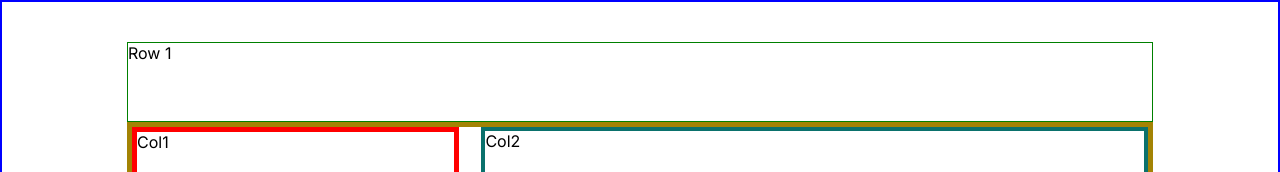
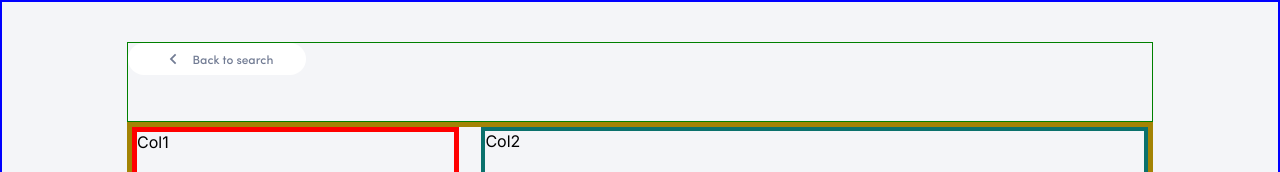
Before and after one commit to NSENGIYUMVA-Christian/weather-app-nextjs, a Next.js app in the folder client/: page /dashboard/profile in a window 1280 px wide. Shown: the top 172 px of the page. Built offline with nearby package versions, Linux system fonts and the light colour scheme; a web font is replaced by a local one.

Commit message:
done styling the back btn

```diff
--- a/client/app/dashboard/profile/page.module.scss
+++ b/client/app/dashboard/profile/page.module.scss
@@ -1,11 +1,16 @@
+$backBtnColor:#727C94;
+$bgColor:#F4F5F8;
+$white:white;
+
 .main{
     border: 2px solid blue;
     height: 100vh;
  padding: 40px 125px;
+ background-color: $bgColor;
 }
 
 .row1{
-    height: 80px;
+    min-height: 80px;
     border: 1px solid green
 }
 .row2{
@@ -14,7 +19,6 @@
     gap:22px
 }
 .rowCol1{
-
     width: 370px;
     height: 574px;
     border: 5px solid red
@@ -24,3 +28,24 @@
     height: 574px;
     border: 4px solid rgb(10, 113, 108)
 }
+.backBtn{
+color:$backBtnColor;
+width:178px;
+height: 32px;
+font-size: 12px;
+line-height: 16px;
+padding: 8px 16px;
+background-color:$white;
+border-radius: 16px;
+display: flex;
+justify-content: center;
+align-items: center;
+gap:8px
+}
+.leftArrowIcon{
+   padding:0px 8px;
+   display: flex;
+justify-content: center;
+align-items: center;
+align-items: center;
+}
--- a/client/app/dashboard/profile/page.tsx
+++ b/client/app/dashboard/profile/page.tsx
@@ -3,17 +3,22 @@ import React, { useEffect } from 'react'
 import { sofiaProBold,sofiaProMedium,sofiaProRegular,bicycletteRegular } from '@/fonts/fonts';
 import styles from "./page.module.scss"
 import Image from 'next/image'
+import leftArrowIcon from "../../../public/images/leftArrow.svg"
 
 import { Sofia_Sans } from "next/font/google";
+import Link from 'next/link';
 const sofiaSansMedium = Sofia_Sans({ weight: "500", subsets: ["latin"] });
 const sofiaSansRegular = Sofia_Sans({ weight: "400", subsets: ["latin"] });
 
 
 const page = () => {
   return (
-    <section className={styles.main} >
+    <section className={`${styles.main}  `} >
 {/* row 1 */}
-<div className={styles.row1}>Row 1</div>
+<div className={styles.row1}>
+
+<Link href="/" className={`${sofiaProMedium.className} ${styles.backBtn} `} >  <span className={styles.leftArrowIcon}><Image src={leftArrowIcon} alt='back'  /></span>  <span>Back to search</span></Link>
+</div>
 {/* row 2 */}
 <div className={styles.row2}>
   {/* col1 */}
```
Also changed, not shown: client/public/images/leftArrow.svg (added).
